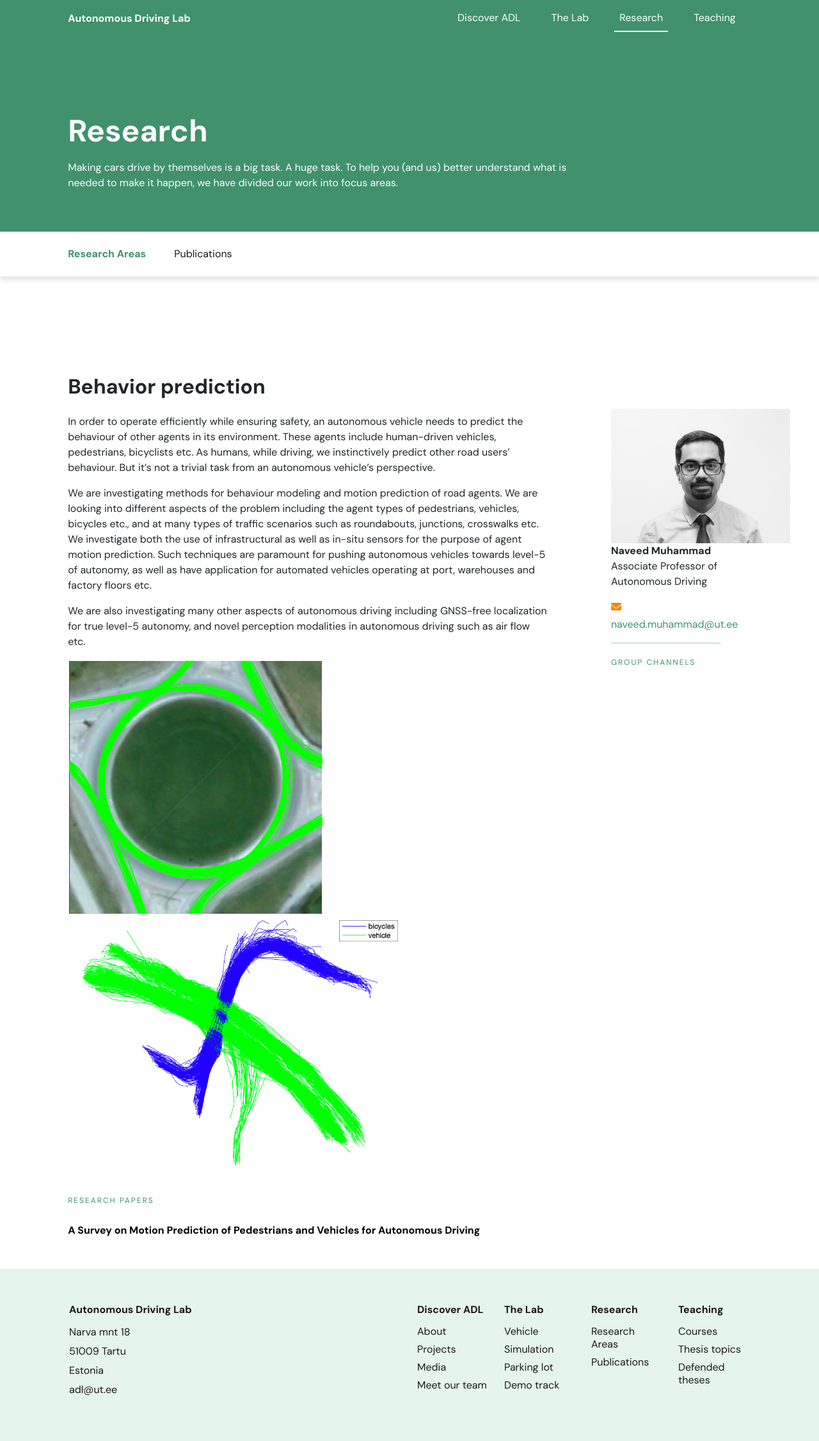
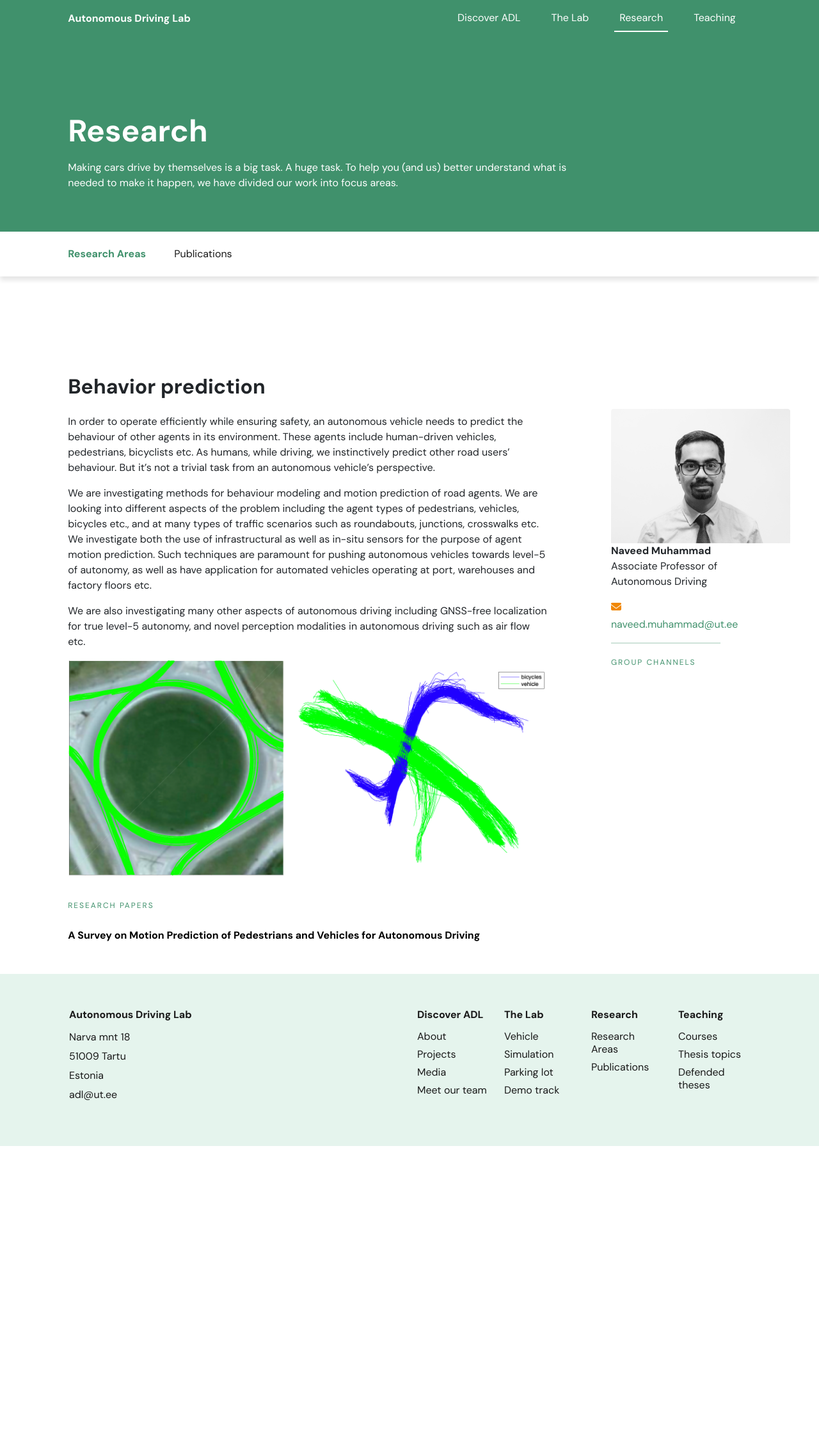
Before and after one commit to UT-ADL/UT-ADL.github.io, a Jekyll site: the page built from _research-areas/behaviour_prediction.md, in a window 1280 px wide. Shown: the whole page at 64% size. Built offline with Jekyll 4.4.1, drawn with Linux system fonts in a browser that asks for light colours; nearby versions of some CDN libraries; after the commit the page ends 1791 px from its top, so only the background shows below that.

Commit message:
Fixed image layout for different window sizes.

```diff
--- a/_research-areas/behaviour_prediction.md
+++ b/_research-areas/behaviour_prediction.md
@@ -14,5 +14,5 @@ We are investigating methods for behaviour modeling and motion prediction of roa
 
 We are also investigating many other aspects of autonomous driving including GNSS-free localization for true level-5 autonomy, and novel perception modalities in autonomous driving such as air flow etc.
 
-![Roundabout](/images/behavior_prediction/roundabout.png){:height="400px"}
-![Vehicles and bicycles](/images/behavior_prediction/vehicles_and_bicycles.png){:height="400px"}
+![Roundabout](/images/behavior_prediction/roundabout.png){:width="45%"}
+![Vehicles and bicycles](/images/behavior_prediction/vehicles_and_bicycles.png){:width="54%"}
```
